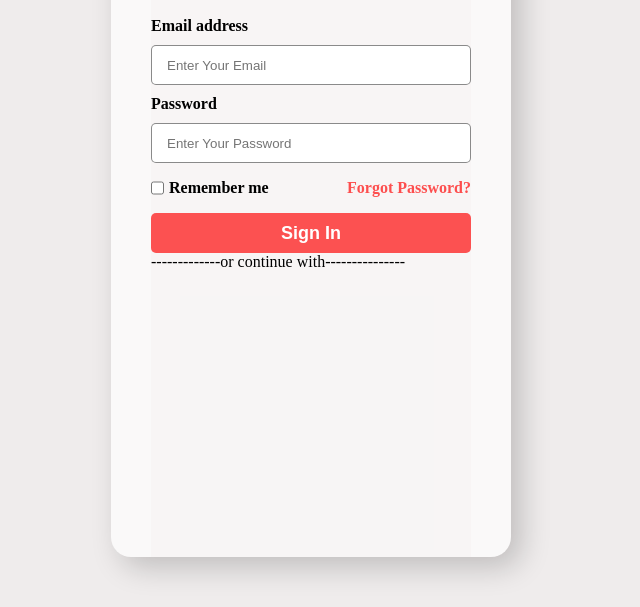
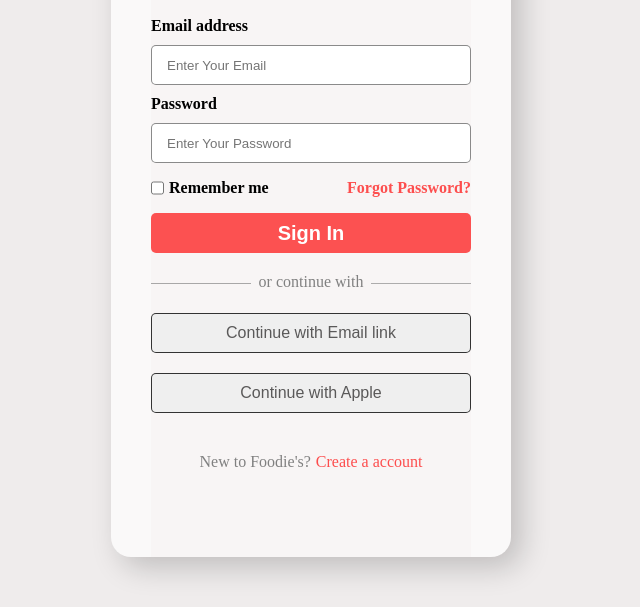
Before and after one commit to Syed-Ismail-dev/foodie-s, a plain HTML site: page loginpage.html in a window 1280 px wide. Shown: the part 213-820 px from the top of the page, without its empty margins (329-969 px from the left). Drawn offline with Linux system fonts and the light colour scheme.

Commit message:
Enhance login page layout and functionality; update button styles and add account creation link

```diff
--- a/loginpage.css
+++ b/loginpage.css
@@ -123,15 +123,86 @@ cursor: pointer;
 .submit{
     width: 100%;
     border-style: none;
-    font-size: large;
+    font-size: 20px;
     font-weight: bold;
     color: white;
     border-radius: 5px;
     height: 40px;
     cursor: pointer;
     background-color: rgba(255, 0, 0, 0.666);
+    transition-duration: 0.2s;
 }
 .submit:hover{
     background-color: red;
+    font-size: 22px;
 
 }
+
+.bottom{
+    margin-top: 20px;
+}
+
+.line{
+    width: 50%;
+    height: 20px;
+    margin: 0 auto;
+  display: flex;
+  justify-content: space-around;
+  position: relative;
+  color: grey;
+
+}
+.line ::after{
+    content: " ";
+ position: absolute;
+ width: 100px;
+ height: 10px;
+ left: 140px;
+ overflow: hidden;
+
+ border-bottom: 1px solid rgba(128, 128, 128, 0.618) ;
+}
+.line ::before{
+    content: " ";
+ position: absolute;
+ width: 100px;
+ height: 10px;
+ right: 140px;
+
+overflow: hidden;
+ border-bottom: 1px solid rgba(128, 128, 128, 0.658) ;
+}
+.menu{
+    margin-top: 20px;
+    width: 100%;
+    display: flex;
+    flex-direction: column;
+    gap: 20px;
+
+}
+.menu button{
+    border-style: none;
+    height: 40px;
+    border-radius: 5px;
+    border: 1px solid rgba(0, 0, 0, 0.785);
+}
+.menu button a{
+    font-size: medium;
+    text-decoration: none;
+    color: rgb(90, 89, 89);
+}
+.menu button a:hover{
+    color: black;
+}
+.new{
+    margin-top: 40px;
+    display: flex;
+    align-items: center;
+    justify-content: center;
+    color: grey;
+}
+.naccout{
+    margin-left: 5px;
+    text-decoration: none;
+    color: rgba(255, 0, 0, 0.686);
+}
--- a/loginpage.html
+++ b/loginpage.html
@@ -40,11 +40,18 @@
 
             </div>
          <div class="bottom">
-            <p>
-                -------------or continue with---------------
+            <p class="line">
+                <span >or continue with</span>
             </p>
          </div>
+         <div class="menu">
+            <button><a href="#">Continue with Email link</a></button>
+            <button><a href="#">Continue with Apple</a></button>
 
+         </div>
+         <div class="new"><p>
+            New to Foodie's?<a class="naccout" href="#">Create a account</a>
+         </p></div>
         </div>
     </div>
 </body>
```
